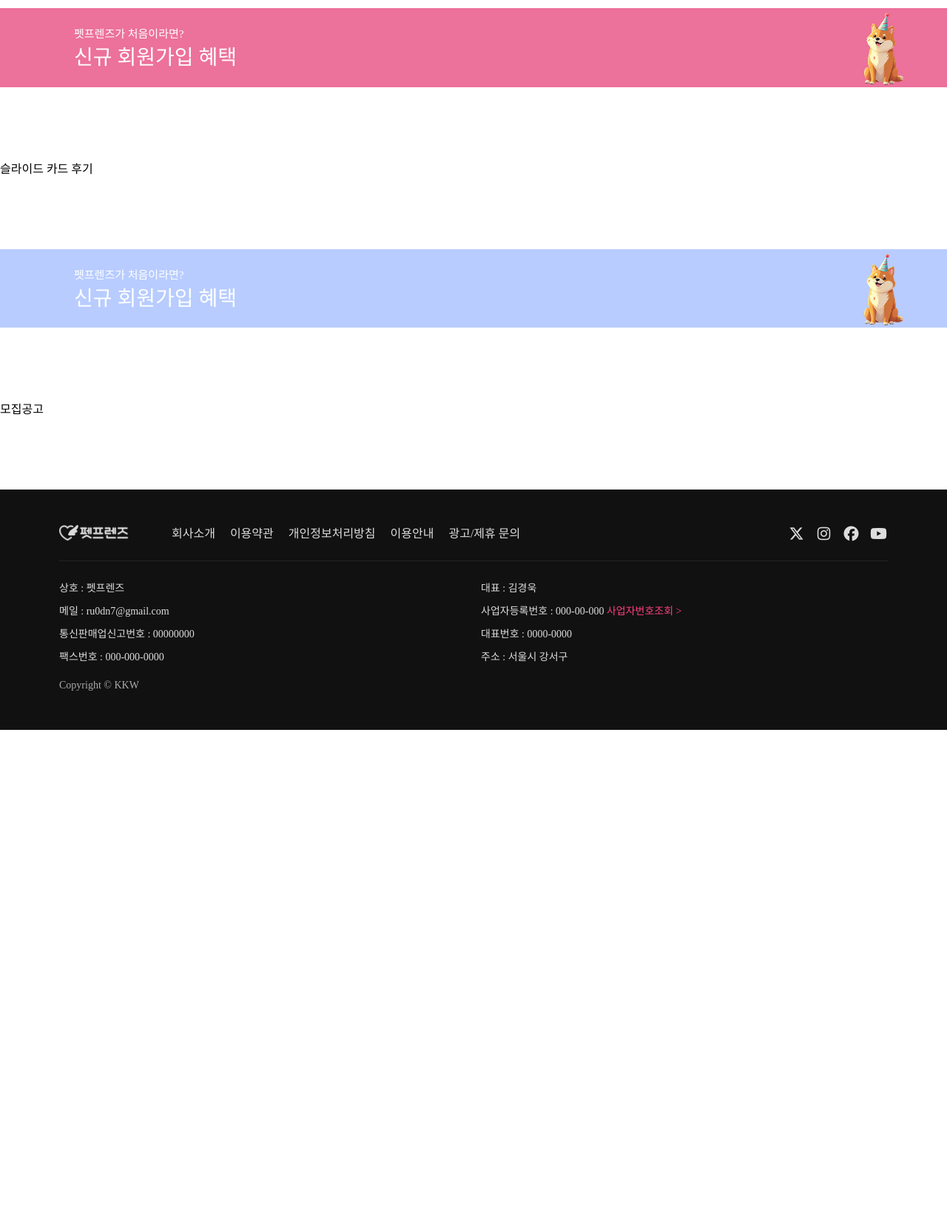
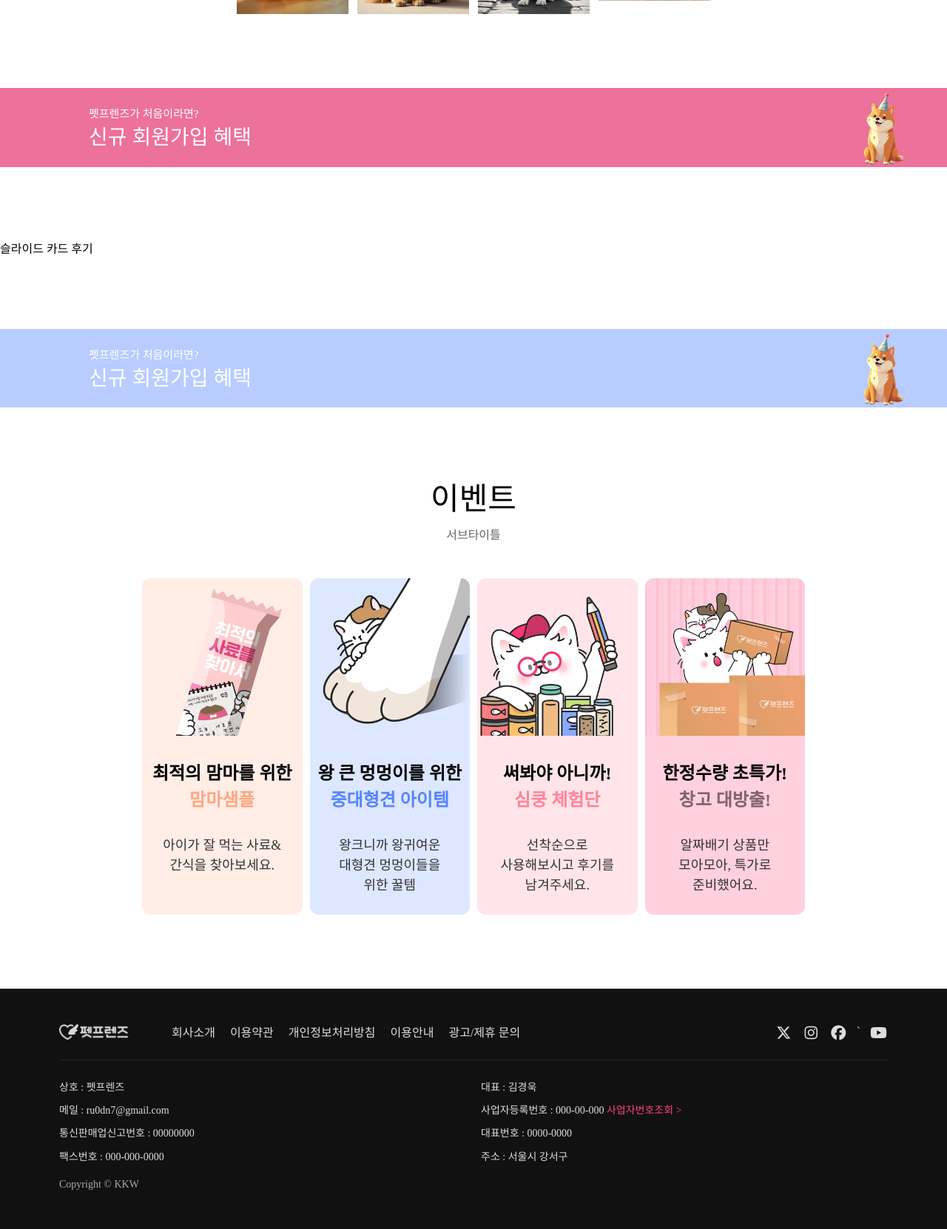
Before and after one commit to ru0dn7/portfolio, a PHP site: page / in a window 1280 px wide; the page is wider, and only the part inside the window is pictured. Shown: the part 3417-5079 px from the top of that part at 74% size. Before the commit the page ends 4404 px from the top of that part, so only its background shows below. Run offline with PHP 8.4, Linux system fonts and the light colour scheme; some libraries are stand-ins or nearby versions.

Commit message:
event section

```diff
--- a/반응형 쇼핑몰 ing/css/index.css
+++ b/반응형 쇼핑몰 ing/css/index.css
@@ -1,6 +1,8 @@
 :root { --vh: 1vh; }
 
-section h2 { text-align: center; font-size: 2.625em; margin-bottom: 50px; }
+section .section_title { text-align: center; margin-bottom: 50px; }
+section .section_title h2 {font-size: 2.625em; margin-bottom: 20px;}
+section .section_title p {color: #666;}
 
 section { padding: 100px 0; }
 
@@ -86,7 +88,50 @@ section { padding: 100px 0; }
 .sub_banner a { display: block; width: 100%; }
 .sub_banner a img { width: 100%; }
 
-.sub_banner .content_wrap { width: 100%; height: 100%; position: absolute; top: 0; left: 0; display: flex;align-items: center; margin-left: 100px;}
-.sub_banner .content_wrap .banner_content { }
- .sub_banner .content_wrap .banner_content p { font-size: 28px; color: #fff; }
- .sub_banner .content_wrap .banner_content p:nth-of-type(1) { font-size: 15px; color: #fff; margin-bottom: 10px;}
+.sub_banner .content_wrap { width: 100%; height: 100%; position: absolute; top: 0; left: 0; display: flex;align-items: center;}
+.sub_banner .content_wrap .banner_content {margin-left: 120px;}
+.sub_banner .content_wrap .banner_content p { font-size: 28px; color: #fff; }
+.sub_banner .content_wrap .banner_content p:nth-of-type(1) { font-size: 15px; color: #fff; margin-bottom: 10px;}
+
+/* event section */
+.event ul {
+  width: 70%;
+margin: 0 auto;
+
+  display: flex;
+  gap: 10px;
+
+}
+.event ul li {
+  width: calc(100% / 4);
+  background: #ffede6;
+
+  border-radius: 12px;
+    overflow: hidden;
+}
+.event ul li:nth-of-type(2) {background: #dde7ff;}
+.event ul li:nth-of-type(3) {background: #ffe5e9;}
+.event ul li:nth-of-type(4) {background: #ffd0de;}
+.event ul li img {
+  width: 100%;
+}
+.event ul li p {
+  color: #000;
+  font-size: 24px;
+  font-weight: 700;
+  text-align: center;
+  line-height: 1.5em;
+  margin: 30px 0 ;
+}
+.event ul li p span {  color: #FBA884;}
+.event ul li:nth-of-type(2) p span {  color: #5585FF;}
+.event ul li:nth-of-type(3) p span {  color: #FF8499;}
+.event ul li:nth-of-type(4) p span {  color: #7F636C;}
+.event ul li p:nth-of-type(2) {
+  color: #333;
+  font-size: 18px;
+  font-weight: 400;
+  word-break: keep-all;
+  margin: 26px;
+
+}
--- a/반응형 쇼핑몰 ing/index.html
+++ b/반응형 쇼핑몰 ing/index.html
@@ -84,7 +84,10 @@
 
     <!-- community section -->
     <section>
-      <h2>커뮤니티</h2>
+      <div class="section_title">
+        <h2>커뮤니티</h2>
+        <p>서브타이틀</p>
+      </div>
       <div class="swiper community-swiper">
         <div class="swiper-wrapper">
           <div class="swiper-slide"><img src="./images/1.png" alt=""></div>
@@ -99,7 +102,10 @@
     </section>
 
     <section class="category">
-      <h2>카테고리</h2>
+      <div class="section_title">
+        <h2>카테고리</h2>
+        <p>서브타이틀</p>
+      </div>
       <div class="category-inner">
         <ul>
           <li class="on">사료</li>
@@ -142,7 +148,10 @@
     </section>
 
     <section class="gallery">
-      <h2>갤러리</h2>
+      <div class="section_title">
+        <h2>갤러리</h2>
+        <p>서브타이틀</p>
+      </div>
       <div class="gallery-grid">
         <div class="item a"><img src="./images/galley01.jpg" alt=""></div>
         <div class="item b"><img src="./images/dog01.png" alt=""></div>
@@ -160,7 +169,7 @@
       <a href="#none">
         <img src="./images/banner-01.png" alt="">
         <div class="content_wrap">
-        <div class="banner_content">
+          <div class="banner_content">
             <p>펫프렌즈가 처음이라면?</p>
             <p>신규 회원가입 혜택</p>
           </div>
@@ -179,7 +188,34 @@
         </div>
       </a>
     </div>
-    <section>모집공고</section>
+    <section class="event">
+      <div class="section_title">
+        <h2>이벤트</h2>
+        <p>서브타이틀</p>
+      </div>
+      <ul>
+        <li>
+          <img src="./images/img01.png" alt="">
+          <p>최적의 맘마를 위한<br><span>맘마샘플</span></p>
+          <p>아이가 잘 먹는 사료&간식을 찾아보세요.</p>
+        </li>
+        <li>
+          <img src="./images/img02.png" alt="">
+          <p>왕 큰 멍멍이를 위한<br><span>중대형견 아이템</span></p>
+          <p>왕크니까 왕귀여운 대형견 멍멍이들을 위한 꿀템</p>
+        </li>
+        <li>
+          <img src="./images/img03.png" alt="">
+          <p>써봐야 아니까!<br><span>심쿵 체험단</span></p>
+          <p>선착순으로 사용해보시고 후기를 남겨주세요.</p>
+        </li>
+        <li>
+          <img src="./images/img04.png" alt="">
+          <p>한정수량 초특가!<br><span>창고 대방출!</span></p>
+          <p>알짜배기 상품만 모아모아, 특가로 준비했어요.</p>
+        </li>
+      </ul>
+    </section>
   </main>
 
   <footer class="site-footer">
@@ -200,7 +236,7 @@
           <a href="#none" aria-label="Instagram"><i class="fa-brands fa-instagram"></i><span
               class="hidden">Instagram</span></a>
           <a href="#none" aria-label="Facebook"><i class="fa-brands fa-facebook"></i><span
-              class="hidden">Facebook</span></a>
+              class="hidden">Facebook</span></a>`
           <a href="#none" aria-label="YouTube"><i class="fa-brands fa-youtube"></i><span
               class="hidden">YouTube</span></a>
         </div>
@@ -226,6 +262,7 @@
 
   <script src="https://cdn.jsdelivr.net/npm/swiper@8/swiper-bundle.min.js"></script>
   <script src="./js/index.js"></script>
+
 </body>
 
 </html>
```
Also changed, not shown: 반응형 쇼핑몰 ing/images/img01.png (added), 반응형 쇼핑몰 ing/images/img02.png (added), 반응형 쇼핑몰 ing/images/img03.png (added), 반응형 쇼핑몰 ing/images/img04.png (added).
